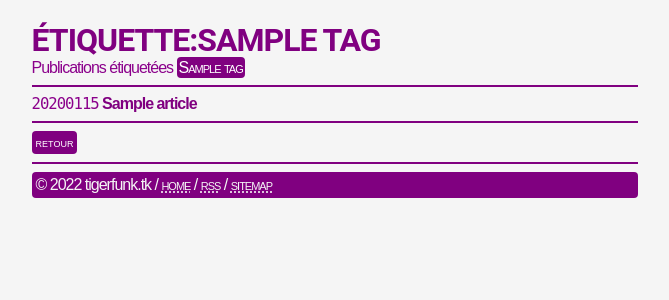
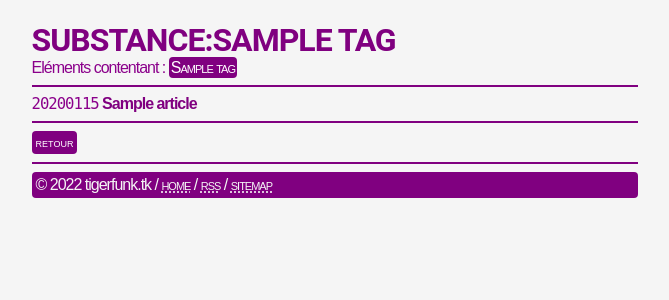
Before and after one commit to teegre/tigerfunk.tk, a Django app: page /tag/1/ in a window 1280 px wide. Shown: the top 300 px of the page, without its empty margins (305-974 px from the left). Run offline with Django 4.2, Linux system fonts and the light colour scheme; tables that the repository leaves empty hold one stand-in row (values such as "Sample post").

Commit message:
modified tag page

```diff
--- a/tigerfunk/home/templates/home/tag.html
+++ b/tigerfunk/home/templates/home/tag.html
@@ -1,9 +1,9 @@
 {% extends 'home/base.html' %}
 {% block title %}tigerfunk.tk [{{ tag.name }}]{% endblock %}
 {% block body %}
-      <h1><b>ÉTIQUETTE:{{ tag.name|upper }}</b></h1>
+      <h1><b>SUBSTANCE:{{ tag.name|upper }}</b></h1>
       <main>
-      Publications étiquetées <span class="tag-btn">{{ tag.name }}</span>
+      Eléments contentant : <span class="tag-btn">{{ tag.name }}</span>
       <hr>
       <ul>
       {% for article in tag.article_set.get_queryset %}
```
